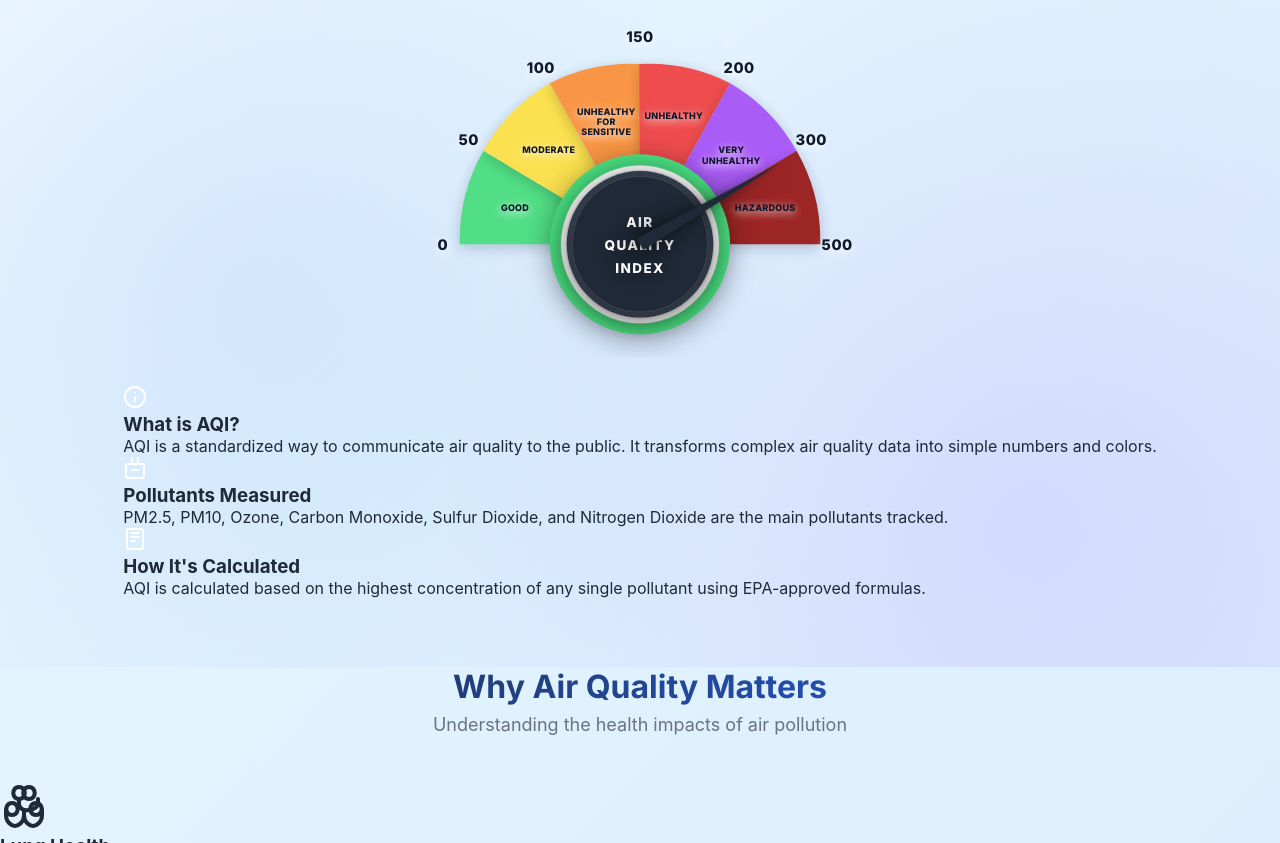
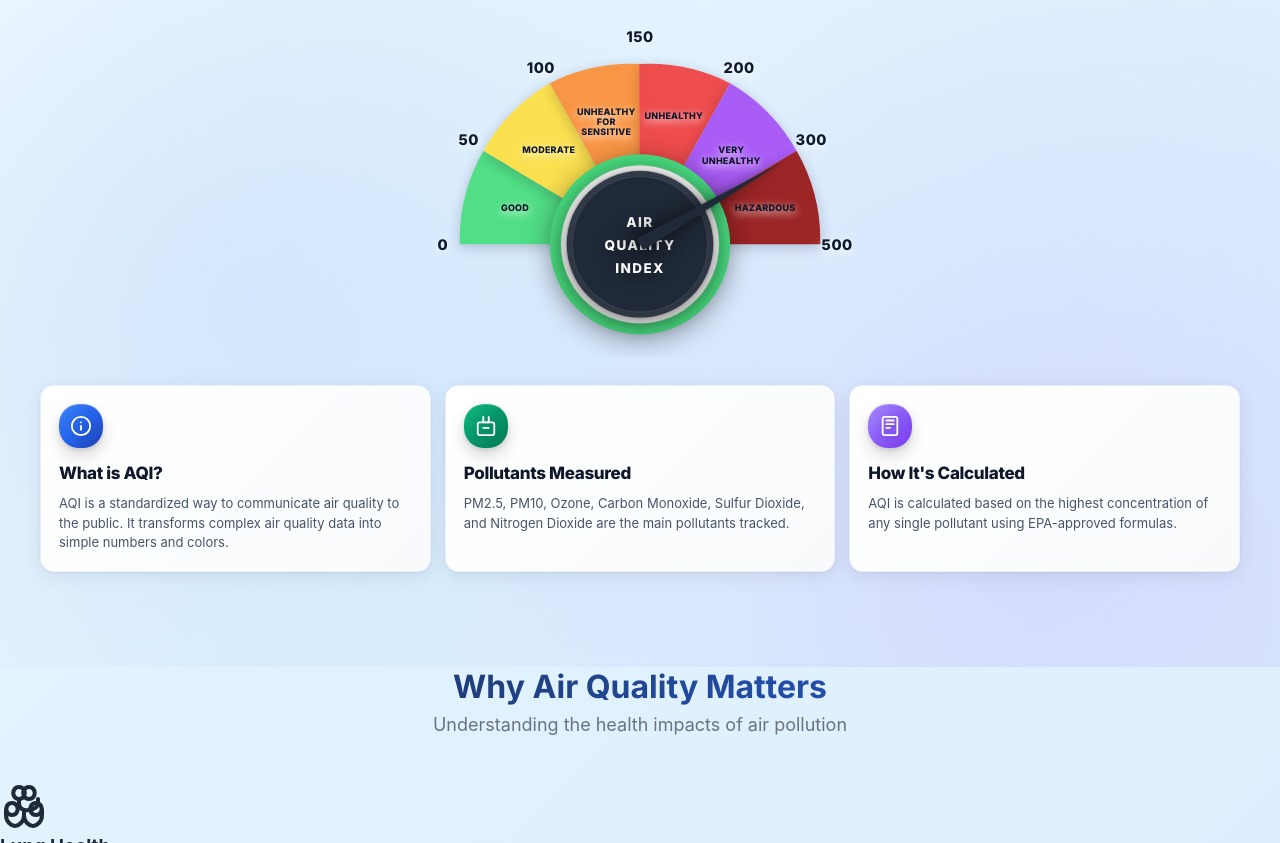
Before and after one commit to bibek0-0/Predictive-Air-Quality-Monitoring-Dashboard, a plain HTML site: page pages/more-info.html in a window 1280 px wide. Shown: the part 799-1642 px from the top of the page. Drawn offline with Linux system fonts and the light colour scheme; a script that the page names is missing.

Commit message:
style: add info cards grid

```diff
--- a/css/moreinfo.css
+++ b/css/moreinfo.css
@@ -338,3 +338,184 @@
     filter: drop-shadow(0 3px 6px rgba(0, 0, 0, 0.4));
     text-rendering: optimizeLegibility;
 }
+
+/* AQI Info Cards */
+.aqi-info-cards {
+    display: grid;
+    grid-template-columns: repeat(3, 1fr);
+    gap: 0.875rem;
+    width: 100%;
+    margin-top: 0;
+}
+
+.aqi-info-card {
+    background: linear-gradient(135deg, #ffffff 0%, #f8fafc 100%);
+    border-radius: 14px;
+    padding: 1.125rem;
+    box-shadow:
+        0 4px 20px rgba(0, 0, 0, 0.08),
+        0 1px 3px rgba(0, 0, 0, 0.05),
+        inset 0 1px 0 rgba(255, 255, 255, 0.9);
+    transition: all 0.4s cubic-bezier(0.4, 0, 0.2, 1);
+    border: 1px solid rgba(37, 99, 235, 0.08);
+    position: relative;
+    overflow: hidden;
+    flex-shrink: 0;
+    display: flex;
+    flex-direction: column;
+}
+
+.aqi-info-card::before {
+    content: '';
+    position: absolute;
+    top: 0;
+    left: 0;
+    right: 0;
+    height: 4px;
+    background: linear-gradient(90deg, #2563eb 0%, #7c3aed 100%);
+    opacity: 0;
+    transition: opacity 0.3s ease;
+}
+
+.aqi-info-card:hover::before {
+    opacity: 1;
+}
+
+[data-theme="dark"] .aqi-info-card {
+    background: linear-gradient(135deg, #1e293b 0%, #0f172a 100%);
+    border-color: rgba(96, 165, 250, 0.15);
+    box-shadow:
+        0 4px 20px rgba(0, 0, 0, 0.3),
+        0 1px 3px rgba(0, 0, 0, 0.2),
+        inset 0 1px 0 rgba(255, 255, 255, 0.05);
+}
+
+.aqi-info-card:hover {
+    transform: translateY(-8px) scale(1.02);
+    box-shadow:
+        0 20px 40px rgba(37, 99, 235, 0.15),
+        0 8px 16px rgba(0, 0, 0, 0.1),
+        0 0 0 1px rgba(37, 99, 235, 0.15),
+        inset 0 1px 0 rgba(255, 255, 255, 0.95);
+    border-color: rgba(37, 99, 235, 0.2);
+}
+
+[data-theme="dark"] .aqi-info-card:hover {
+    box-shadow:
+        0 20px 40px rgba(96, 165, 250, 0.2),
+        0 8px 16px rgba(0, 0, 0, 0.4),
+        0 0 0 1px rgba(96, 165, 250, 0.25),
+        inset 0 1px 0 rgba(255, 255, 255, 0.08);
+    border-color: rgba(96, 165, 250, 0.3);
+}
+
+.aqi-info-icon {
+    width: 44px;
+    height: 44px;
+    border-radius: 20px;
+    display: flex;
+    align-items: center;
+    justify-content: center;
+    margin-bottom: 0.875rem;
+    box-shadow:
+        0 8px 16px rgba(0, 0, 0, 0.15),
+        0 2px 4px rgba(0, 0, 0, 0.1),
+        inset 0 1px 0 rgba(255, 255, 255, 0.2);
+    flex-shrink: 0;
+    transition: all 0.4s cubic-bezier(0.4, 0, 0.2, 1);
+    position: relative;
+    overflow: hidden;
+}
+
+.aqi-info-icon::before {
+    content: '';
+    position: absolute;
+    top: 0;
+    left: 0;
+    right: 0;
+    bottom: 0;
+    background: linear-gradient(135deg, rgba(255, 255, 255, 0.2) 0%, transparent 100%);
+    opacity: 0;
+    transition: opacity 0.4s ease;
+}
+
+.aqi-info-card:hover .aqi-info-icon {
+    transform: translateY(-2px) scale(1.05);
+    box-shadow:
+        0 12px 24px rgba(0, 0, 0, 0.2),
+        0 4px 8px rgba(0, 0, 0, 0.15),
+        inset 0 1px 0 rgba(255, 255, 255, 0.3);
+}
+
+.aqi-info-card:hover .aqi-info-icon::before {
+    opacity: 1;
+}
+
+.aqi-info-icon svg {
+    width: 22px;
+    height: 22px;
+    filter: drop-shadow(0 1px 2px rgba(0, 0, 0, 0.1));
+    transition: transform 0.4s ease;
+    z-index: 1;
+    position: relative;
+}
+
+.aqi-info-card:hover .aqi-info-icon svg {
+    transform: scale(1.1);
+}
+
+.aqi-info-icon.blue {
+    background: linear-gradient(135deg, #3b82f6 0%, #2563eb 50%, #1e40af 100%);
+}
+
+.aqi-info-icon.green {
+    background: linear-gradient(135deg, #10b981 0%, #059669 50%, #047857 100%);
+}
+
+.aqi-info-icon.purple {
+    background: linear-gradient(135deg, #a78bfa 0%, #8b5cf6 50%, #7c3aed 100%);
+}
+
+.aqi-info-title {
+    font-size: 1.0625rem;
+    font-weight: 800;
+    color: #0f172a;
+    margin-bottom: 0.625rem;
+    font-family: 'Inter', 'Poppins', sans-serif;
+    line-height: 1.3;
+    letter-spacing: -0.02em;
+    transition: color 0.3s ease;
+}
+
+[data-theme="dark"] .aqi-info-title {
+    color: #f8fafc;
+}
+
+.aqi-info-card:hover .aqi-info-title {
+    color: #1e40af;
+}
+
+[data-theme="dark"] .aqi-info-card:hover .aqi-info-title {
+    color: #60a5fa;
+}
+
+.aqi-info-description {
+    font-size: 0.8125rem;
+    color: #475569;
+    line-height: 1.5;
+    font-weight: 400;
+    flex: 1;
+    transition: color 0.3s ease;
+}
+
+[data-theme="dark"] .aqi-info-description {
+    color: #cbd5e1;
+}
+
+.aqi-info-card:hover .aqi-info-description {
+    color: #334155;
+}
+
+[data-theme="dark"] .aqi-info-card:hover .aqi-info-description {
+    color: #e2e8f0;
+}
```
